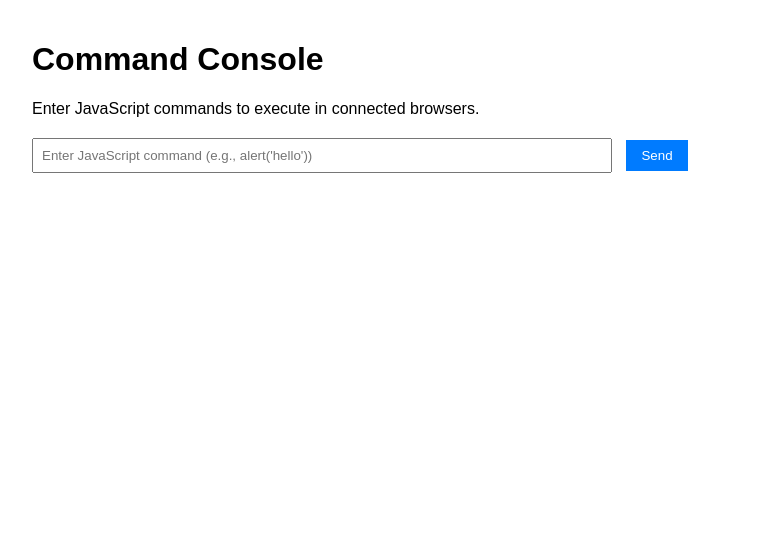
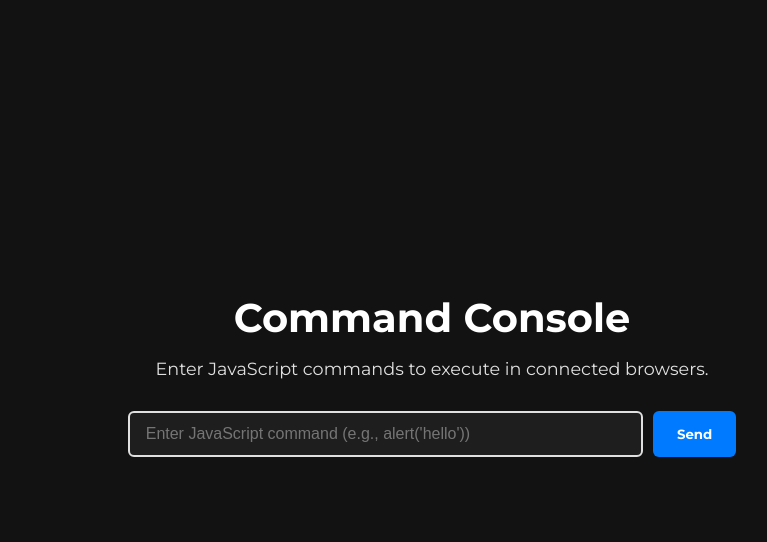
Before and after one commit to AnshumanAtrey/shadow-console, a website: page public/index.html in a window 1280 px wide. Shown: the whole page, without its empty margins (208-975 px from the left). Drawn offline with Linux system fonts and the light colour scheme.

Commit message:
Fixed Code Structuing

```diff
--- a/public/index.html
+++ b/public/index.html
@@ -2,101 +2,29 @@
 <html>
   <head>
     <title>Command Console</title>
-    <style>
-        body {
-            font-family: Arial, sans-serif;
-            max-width: 800px;
-            margin: 0 auto;
-            padding: 20px;
-        }
-        .command-form {
-            margin: 20px 0;
-        }
-        input[type="text"] {
-            width: 70%;
-            padding: 8px;
-            margin-right: 10px;
-        }
-        button {
-            padding: 8px 15px;
-            background: #007bff;
-            color: white;
-            border: none;
-            cursor: pointer;
-        }
-        button:hover {
-            background: #0056b3;
-        }
-        #status {
-            margin-top: 20px;
-            padding: 10px;
-            border-radius: 4px;
-        }
-        .success {
-            background: #d4edda;
-            color: #155724;
-        }
-        .error {
-            background: #f8d7da;
-            color: #721c24;
-        }
-    </style>
+    <link
+      href="https://fonts.googleapis.com/css2?family=Montserrat:wght@400;700&display=swap"
+      rel="stylesheet"
+    />
+    <link rel="stylesheet" href="style.css" />
   </head>
   <body>
+    <div class="container">
       <h1>Command Console</h1>
       <p>Enter JavaScript commands to execute in connected browsers.</p>
 
       <div class="command-form">
-        <input type="text" id="command" placeholder="Enter JavaScript command (e.g., alert('hello'))">
+        <input
+          type="text"
+          id="command"
+          placeholder="Enter JavaScript command (e.g., alert('hello'))"
+        />
         <button onclick="sendCommand()">Send</button>
       </div>
 
       <div id="status"></div>
+    </div>
 
-    <script>
-        async function sendCommand() {
-            const commandInput = document.getElementById('command');
-            const statusDiv = document.getElementById('status');
-            const command = commandInput.value;
-
-            if (!command) {
-                showStatus('Please enter a command', false);
-                return;
-            }
-
-            try {
-                const response = await fetch('/command', {
-                    method: 'POST',
-                    headers: {
-                        'Content-Type': 'application/json'
-                    },
-                    body: JSON.stringify({ command })
-                });
-
-                const data = await response.json();
-                showStatus(data.message, true);
-                commandInput.value = '';
-            } catch (error) {
-                showStatus('Error sending command: ' + error, false);
-            }
-        }
-
-        function showStatus(message, success) {
-            const statusDiv = document.getElementById('status');
-            statusDiv.textContent = message;
-            statusDiv.className = success ? 'success' : 'error';
-            setTimeout(() => {
-                statusDiv.textContent = '';
-                statusDiv.className = '';
-            }, 3000);
-        }
-
-        // Allow Enter key to submit
-        document.getElementById('command').addEventListener('keypress', function(e) {
-            if (e.key === 'Enter') {
-                sendCommand();
-            }
-        });
-    </script>
+    <script src="script.js"></script>
   </body>
 </html>
--- /dev/null
+++ b/public/script.js
@@ -0,0 +1,43 @@
+async function sendCommand() {
+  const commandInput = document.getElementById("command");
+  const statusDiv = document.getElementById("status");
+  const command = commandInput.value;
+
+  if (!command) {
+    showStatus("Please enter a command", false);
+    return;
+  }
+
+  try {
+    const response = await fetch("/command", {
+      method: "POST",
+      headers: {
+        "Content-Type": "application/json",
+      },
+      body: JSON.stringify({ command }),
+    });
+
+    const data = await response.json();
+    showStatus(data.message, true);
+    commandInput.value = "";
+  } catch (error) {
+    showStatus("Error sending command: " + error, false);
+  }
+}
+
+function showStatus(message, success) {
+  const statusDiv = document.getElementById("status");
+  statusDiv.textContent = message;
+  statusDiv.className = success ? "success" : "error";
+  setTimeout(() => {
+    statusDiv.textContent = "";
+    statusDiv.className = "";
+  }, 3000);
+}
+
+// Allow Enter key to submit
+document.getElementById("command").addEventListener("keypress", function (e) {
+  if (e.key === "Enter") {
+    sendCommand();
+  }
+});
--- /dev/null
+++ b/public/style.css
@@ -0,0 +1,102 @@
+* {
+  margin: 0;
+  padding: 0;
+  box-sizing: border-box;
+}
+
+body {
+  font-family: "Montserrat", Arial, sans-serif;
+  min-height: 100vh;
+  display: flex;
+  flex-direction: column;
+  align-items: center;
+  justify-content: center;
+  padding: 20px;
+  background-color: #121212;
+  color: #ffffff;
+}
+
+.container {
+  width: 100%;
+  max-width: 800px;
+  text-align: center;
+  padding: 2rem;
+  border-radius: 10px;
+}
+
+h1 {
+  font-weight: 700;
+  color: #ffffff;
+  margin-bottom: 1rem;
+  font-size: 2.5rem;
+}
+
+p {
+  color: #e0e0e0;
+  margin-bottom: 2rem;
+  font-size: 1.1rem;
+}
+
+.command-form {
+  display: flex;
+  gap: 10px;
+  justify-content: center;
+  margin: 20px 0;
+}
+
+input[type="text"] {
+  width: 70%;
+  padding: 12px 16px;
+  border: 2px solid #e0e0e0;
+  border-radius: 6px;
+  font-size: 1rem;
+  transition: border-color 0.3s ease;
+  background-color: #1e1e1e;
+  color: #ffffff;
+}
+
+input[type="text"]:focus {
+  outline: none;
+  border-color: #007bff;
+}
+
+button {
+  padding: 12px 24px;
+  background: #007bff;
+  color: white;
+  border: none;
+  border-radius: 6px;
+  cursor: pointer;
+  font-weight: 700;
+  font-family: "Montserrat", Arial, sans-serif;
+  transition: background-color 0.3s ease;
+}
+
+button:hover {
+  background: #0056b3;
+}
+
+#status {
+  margin-top: 20px;
+  padding: 15px;
+  border-radius: 6px;
+  font-weight: 500;
+  opacity: 0;
+  transition: opacity 0.3s ease;
+}
+
+#status:not(:empty) {
+  opacity: 1;
+}
+
+.success {
+  background: #d4edda;
+  color: #155724;
+  border: 1px solid #c3e6cb;
+}
+
+.error {
+  background: #f8d7da;
+  color: #721c24;
+  border: 1px solid #f5c6cb;
+}
```
Also changed, not shown: public/browser-payload.js (+42 -11 lines), server.js (+66 -25 lines), README.md, shadow-console-banner.png (added). Lines whose indentation alone changed are shown as unchanged.
